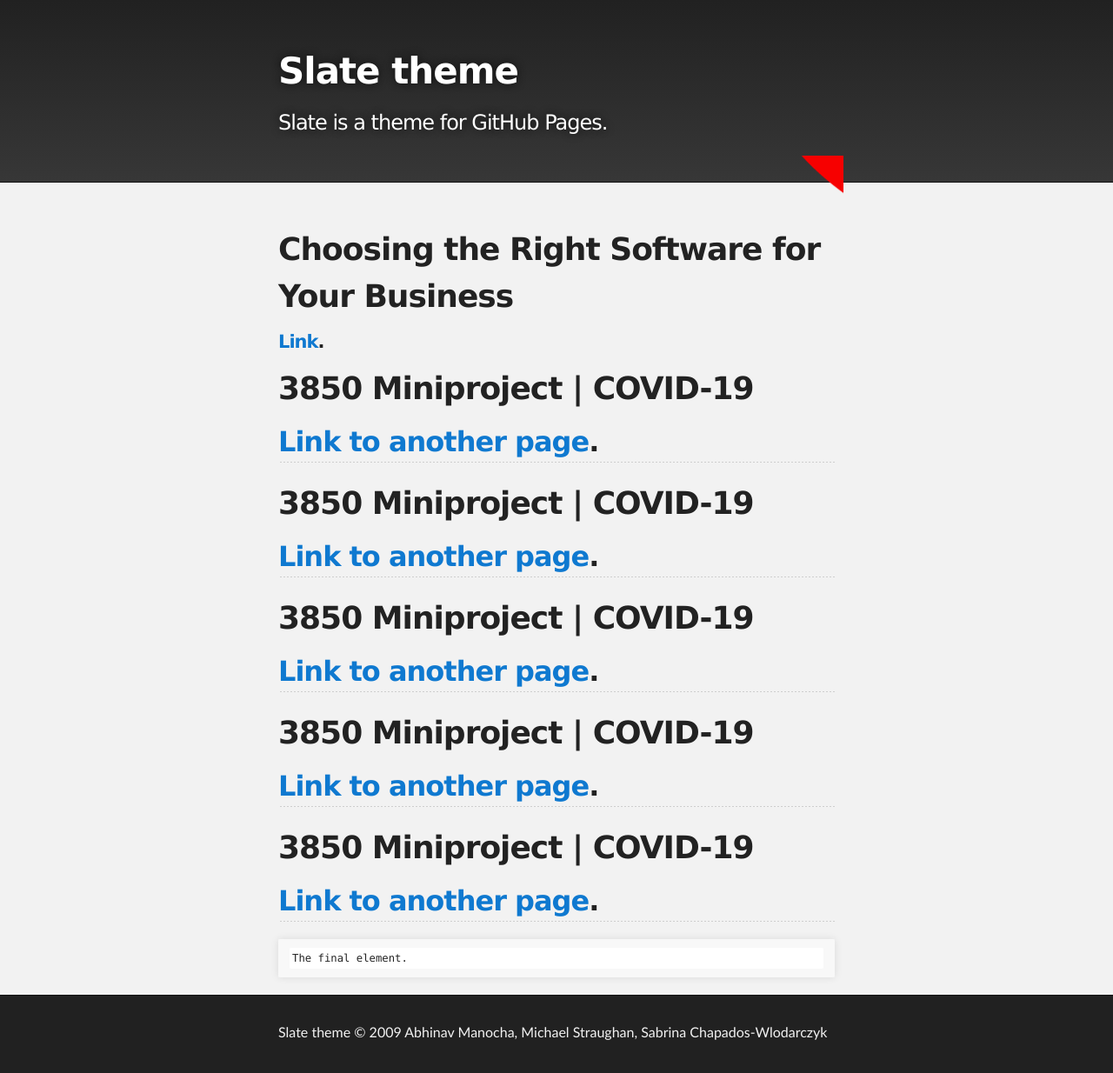
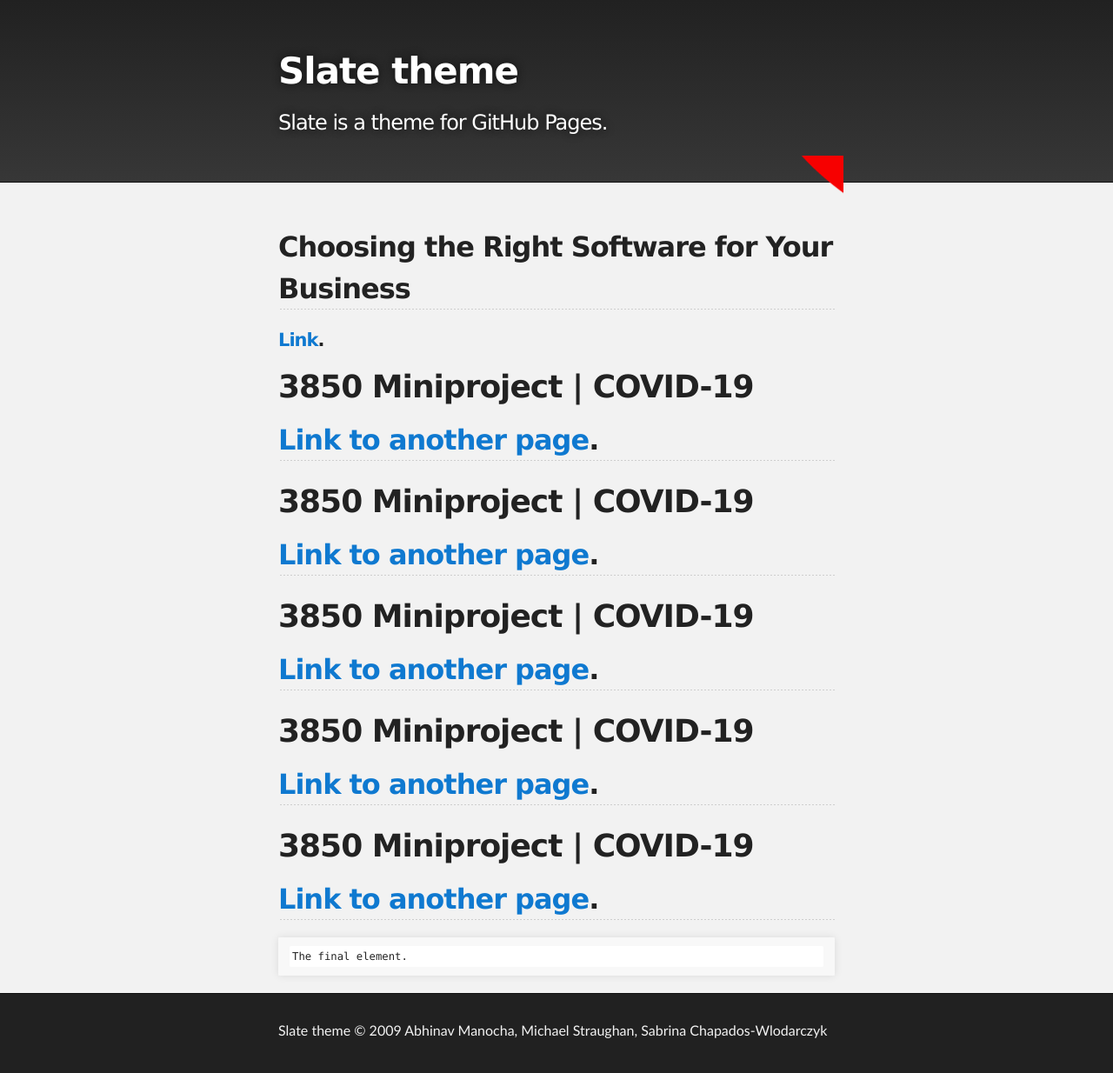
Before and after one commit to abhinavmanocha/3850Project, a Jekyll site: the page built from index.md, in a window 1280 px wide. Shown: the whole page at 87% size. Built offline with Jekyll 4.4.1, drawn with Linux system fonts in a browser that asks for light colours; our own code applies the rules of GitHub Pages for plain Markdown files.

Commit message:
heading #2?

```diff
--- a/index.md
+++ b/index.md
@@ -2,7 +2,7 @@
 layout: default
 ---
 
-# Choosing the Right Software for Your Business
+## Choosing the Right Software for Your Business
 #### [Link](./Choosing the Right Software for Your Business.md).
 
 # 3850 Miniproject | COVID-19
```
